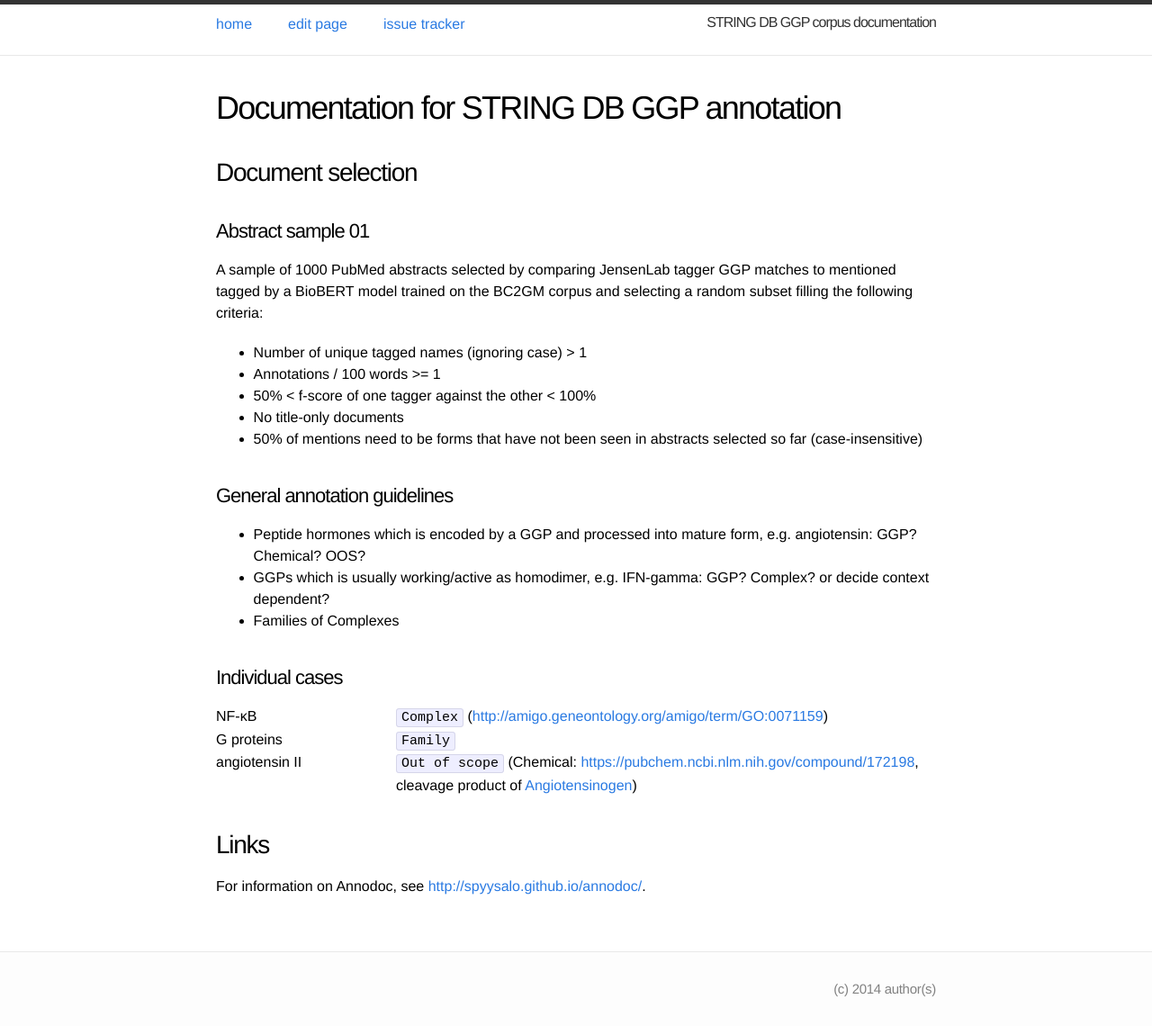
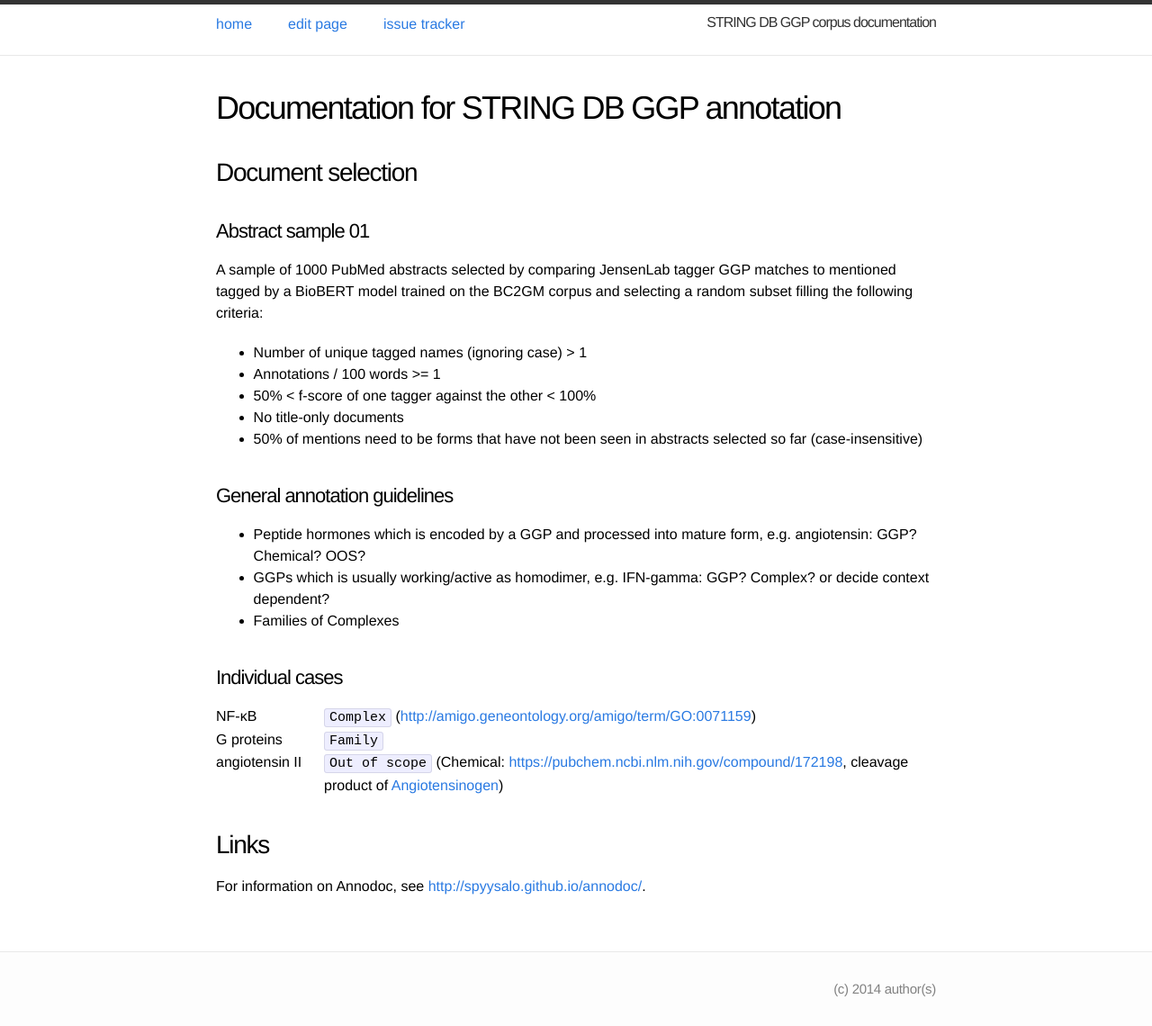
Before and after one commit to spyysalo/stringdb-ggp-corpus-docs, a Jekyll site: the page built from index.md, in a window 1280 px wide. Shown: the whole page at 90% size. Built offline with Jekyll 4.4.1, drawn with Linux system fonts in a browser that asks for light colours.

Commit message:
Tweak dt/dd width

```diff
--- a/css/main.css
+++ b/css/main.css
@@ -522,14 +522,14 @@ dl {
 
 dt {
   float: left;
-  width: 25%;
+  width: 15%;
   padding: 0;
   margin: 0
 }
 
 dd {
   float: left;
-  width: 75%;
+  width: 85%;
   padding: 0;
   margin: 0
 }
```
